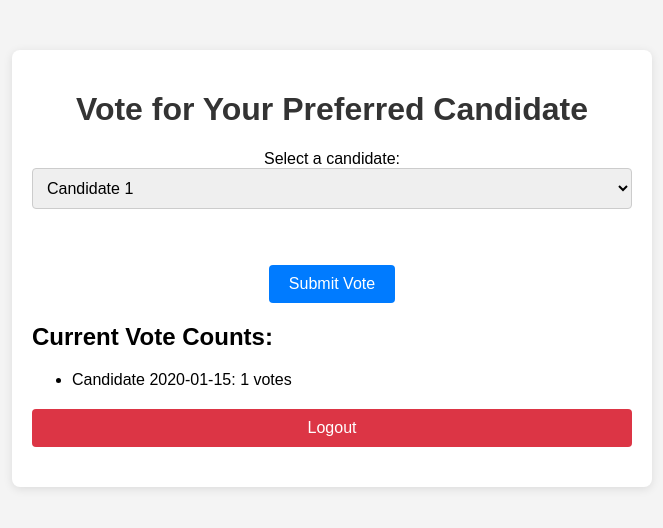
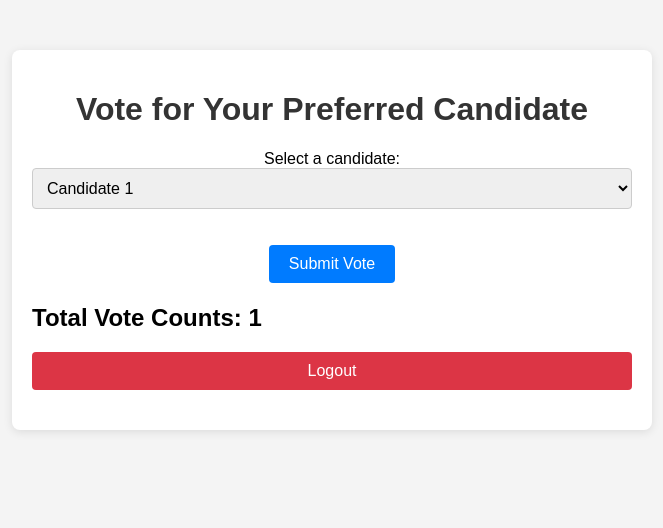
Before and after one commit to vigneshs-dev/Q-Vote, a Flask app: template src/templates/vote.html in a window 1280 px wide. Shown: the top 528 px of the page, without its empty margins (308-971 px from the left). Run offline with Flask 3, Linux system fonts and the light colour scheme; the template is opened without the code that fills it: most values are stand-ins (such as "Sample title", 1, 10 or a date in 2020).

Commit message:
Hide the separate votes count

```diff
--- a/src/app.py
+++ b/src/app.py
@@ -201,8 +201,7 @@ def login():
                                    message="Internal server error, please try again.")
     return render_template('login.html')
 
-
-
+# Voting route
 @app.route('/vote', methods=['GET', 'POST'])
 def vote():
     if 'user_id' not in session:
@@ -230,19 +229,12 @@ def vote():
         flash("Your vote has been recorded successfully!", category='success')
         return redirect(url_for('results'))
 
-    # Fetch current vote counts for display
-    current_vote_counts = conn.execute('SELECT candidate, COUNT(*) as count FROM votes GROUP BY candidate').fetchall()
+    # Fetch total number of user who have done voting
+    total_vote_count = conn.execute('SELECT COUNT(*) as count FROM users WHERE has_voted = ?', (True, )).fetchone()[0]
     conn.close()
+    return render_template('vote.html', total_vote_count=total_vote_count)
 
-    # Prepare vote counts for rendering
-    adjusted_counts = [(row['candidate'] + 1, row['count']) for row in current_vote_counts]
-    all_candidates = {1: 0, 2: 0, 3: 0, 4: 0}
-    for candidate, count in adjusted_counts:
-        all_candidates[candidate] = count
-
-    vote_counts = [(candidate, count) for candidate, count in all_candidates.items()]
-    return render_template('vote.html', current_vote_counts=vote_counts)
-
+# Result route
 @app.route('/results')
 def results():
     if 'user_id' not in session:
--- a/src/static/style.css
+++ b/src/static/style.css
@@ -33,7 +33,10 @@ h1 {
     font-size: 16px;
     border-radius: 4px;
     border: 1px solid #ccc;
-    margin-bottom: 20px;
+}
+
+.count {
+    margin: 1.3rem 0;
 }
 
 .btn-submit {
--- a/src/templates/vote.html
+++ b/src/templates/vote.html
@@ -32,12 +32,7 @@
             <button type="submit" class="btn-submit">Submit Vote</button>
         </form>
 
-        <h2>Current Vote Counts:</h2>
-        <ul class="vote-counts">
-            {% for candidate, count in current_vote_counts %}
-                <li>Candidate {{ candidate }}: {{ count }} votes</li>
-            {% endfor %}
-        </ul>
+        <h2 class="count">Total Vote Counts: {{ total_vote_count }}</h2>
 
         <a href="/logout" class="btn-logout">Logout</a>
     </div>
```
